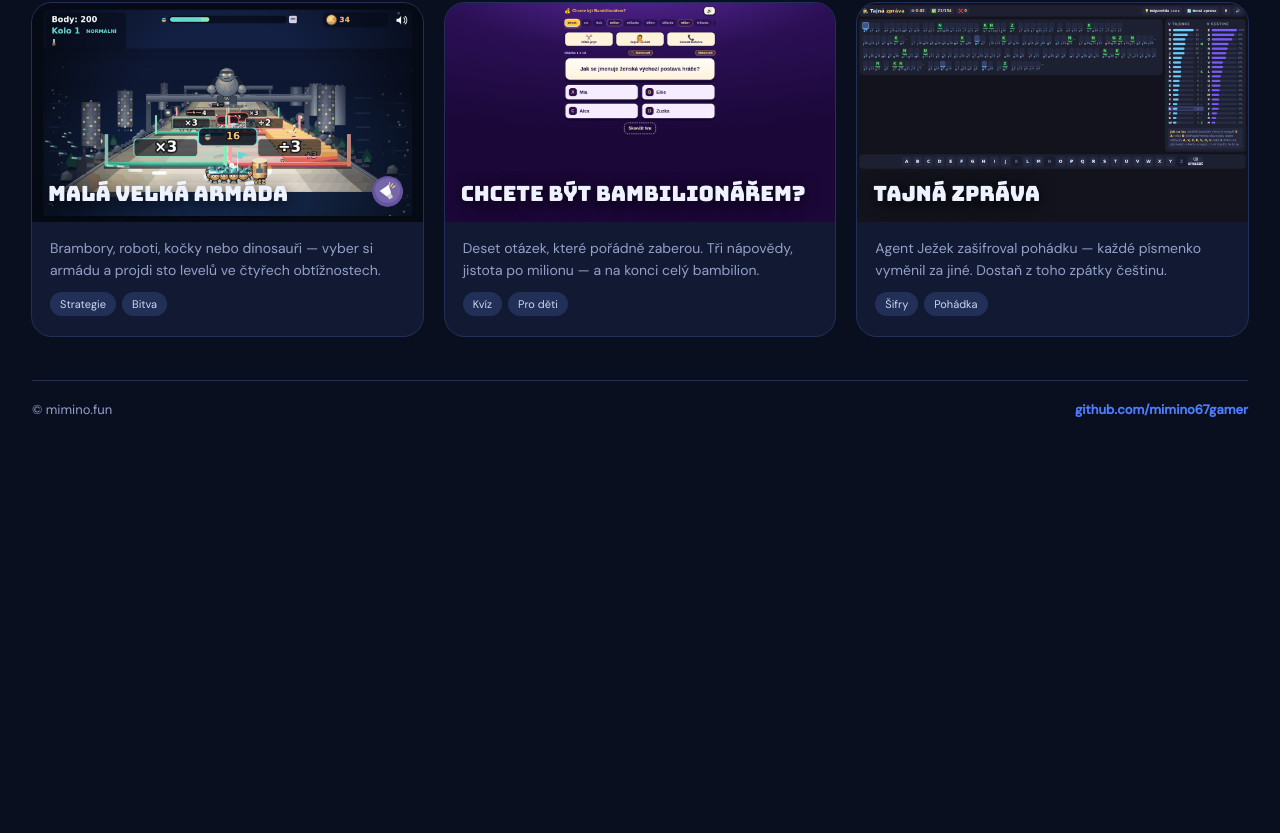
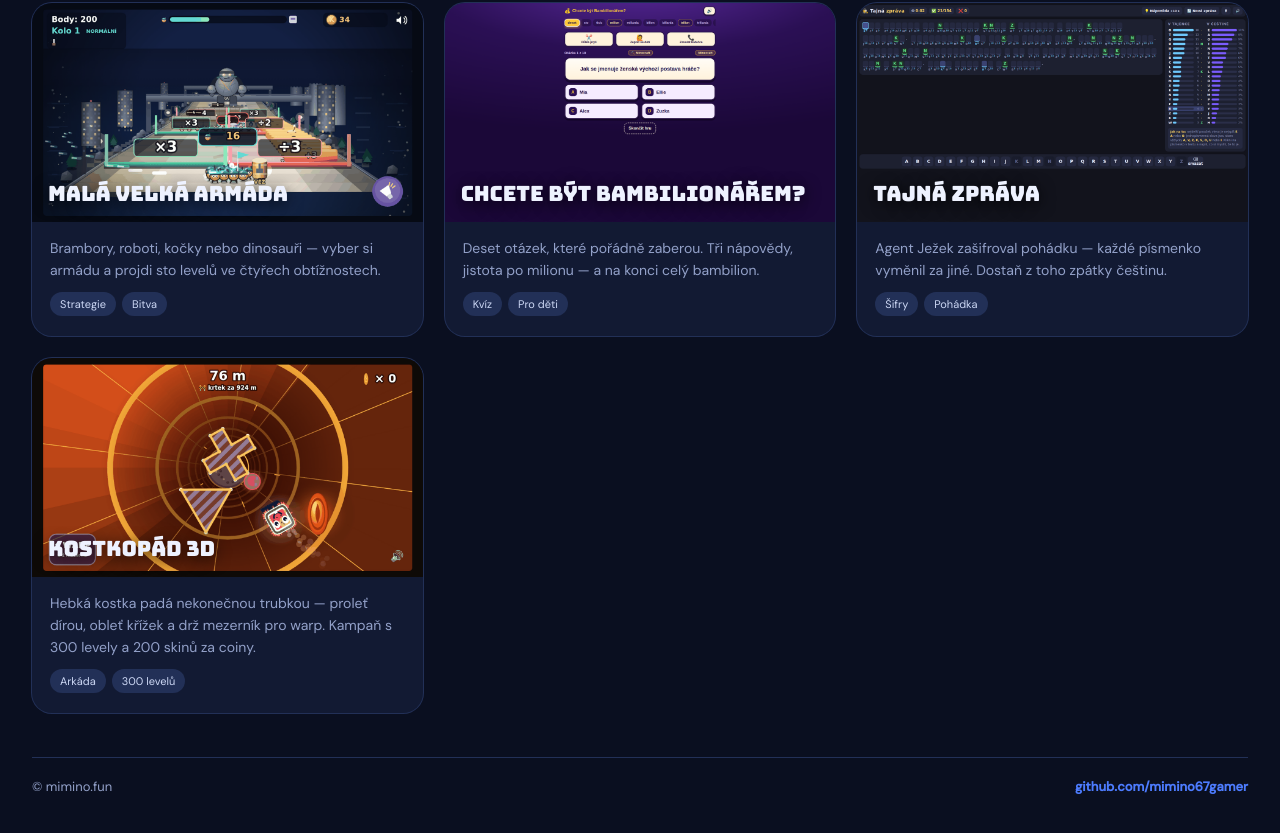
Before and after one commit to mimino67gamer/mimino.fun, a plain HTML site: page index.html in a window 1280 px wide. Shown: the part 990-1823 px from the top of the page. Before the commit the page ends 1464 px from the top, so only its background shows below. Drawn offline with Linux system fonts and the light colour scheme.

Commit message:
Kartička pro Kostkopád 3D

```diff
--- a/index.html
+++ b/index.html
@@ -88,7 +88,9 @@ const GAMES = [
   { slug:"bambilionar", title:"Chcete být Bambilionářem?", lang:"CS", tags:["Kvíz","Pro děti"],
     desc:"Deset otázek, které pořádně zaberou. Tři nápovědy, jistota po milionu — a na konci celý bambilion." },
   { slug:"tajna-zprava", title:"Tajná zpráva", lang:"CS", tags:["Šifry","Pohádka"],
-    desc:"Agent Ježek zašifroval pohádku — každé písmenko vyměnil za jiné. Dostaň z toho zpátky češtinu." }
+    desc:"Agent Ježek zašifroval pohádku — každé písmenko vyměnil za jiné. Dostaň z toho zpátky češtinu." },
+  { slug:"kostkopad", title:"Kostkopád 3D", lang:"CS", tags:["Arkáda","300 levelů"],
+    desc:"Hebká kostka padá nekonečnou trubkou — proleť dírou, obleť křížek a drž mezerník pro warp. Kampaň s 300 levely a 200 skinů za coiny." }
 ];
 
 const esc = s => String(s).replace(/[&<>"]/g, c => ({"&":"&amp;","<":"&lt;",">":"&gt;",'"':"&quot;"}[c]));
```
